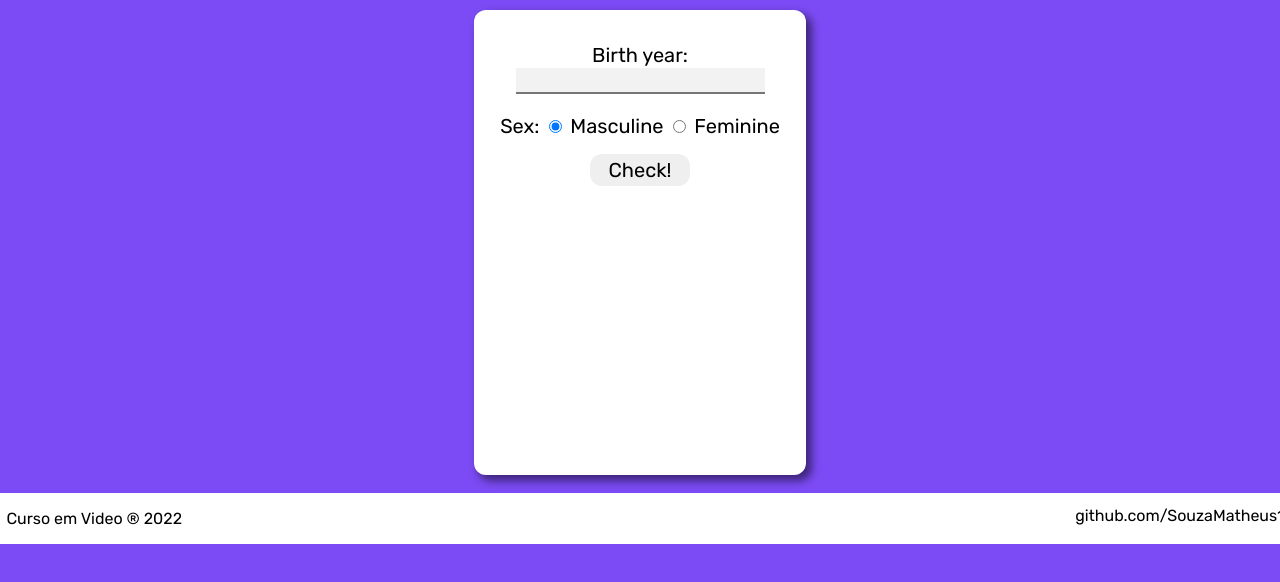
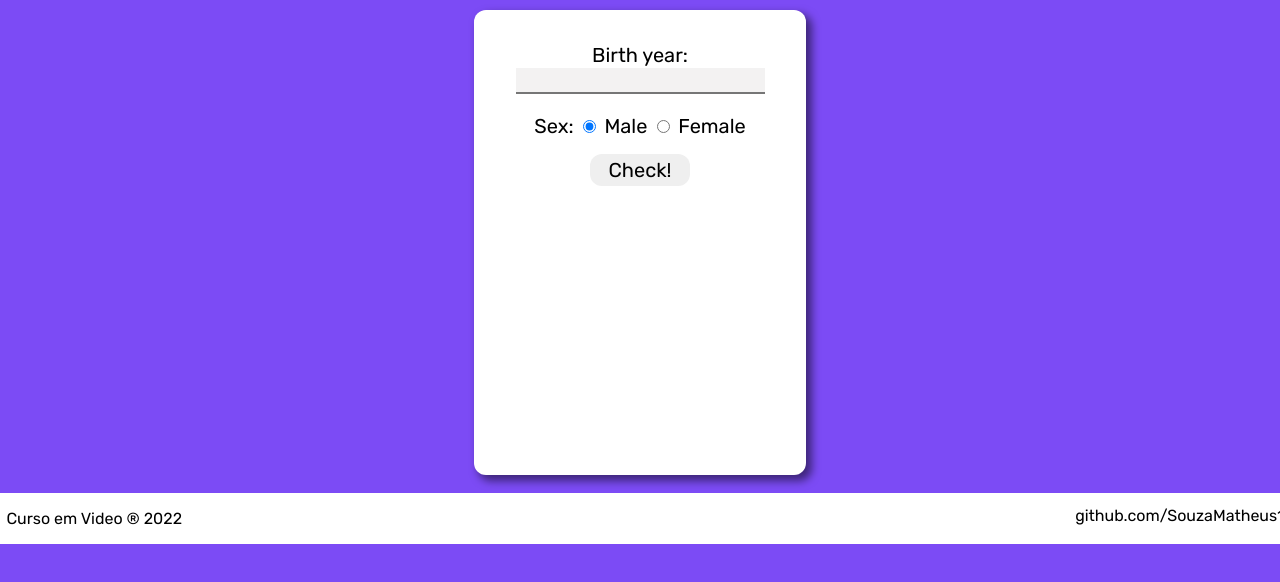
Before and after one commit to SouzaMatheus1/JS_age_verifier, a plain HTML site: page index.html in a window 1280 px wide. Shown: the part 86-668 px from the top of the page. Drawn offline with Linux system fonts and the light colour scheme.

Commit message:
HTML Update

```diff
--- a/index.html
+++ b/index.html
@@ -30,9 +30,9 @@
                 </p>
                 <p>Sex:
                     <input type="radio" name="sex" id="masc" value="masc" checked>
-                    <label for="masc">Masculine</label>
+                    <label for="masc">Male</label>
                     <input type="radio" name="sex" id="fem" value="fem" >
-                    <label for="fem">Feminine</label>
+                    <label for="fem">Female</label>
                 </p>
                 <p><input type="button" value="Check!" onclick="verify()"></p>
             </div>
```
